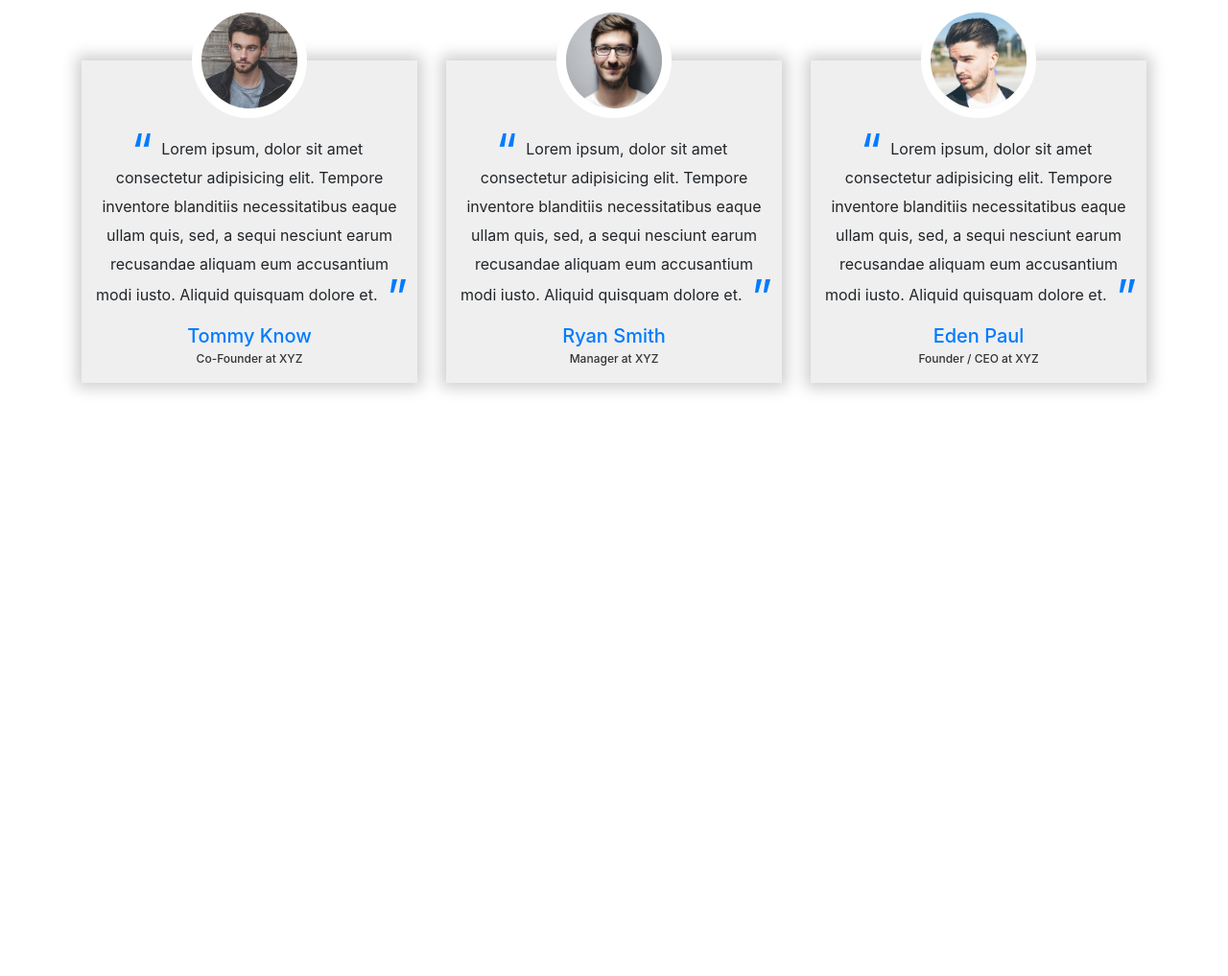
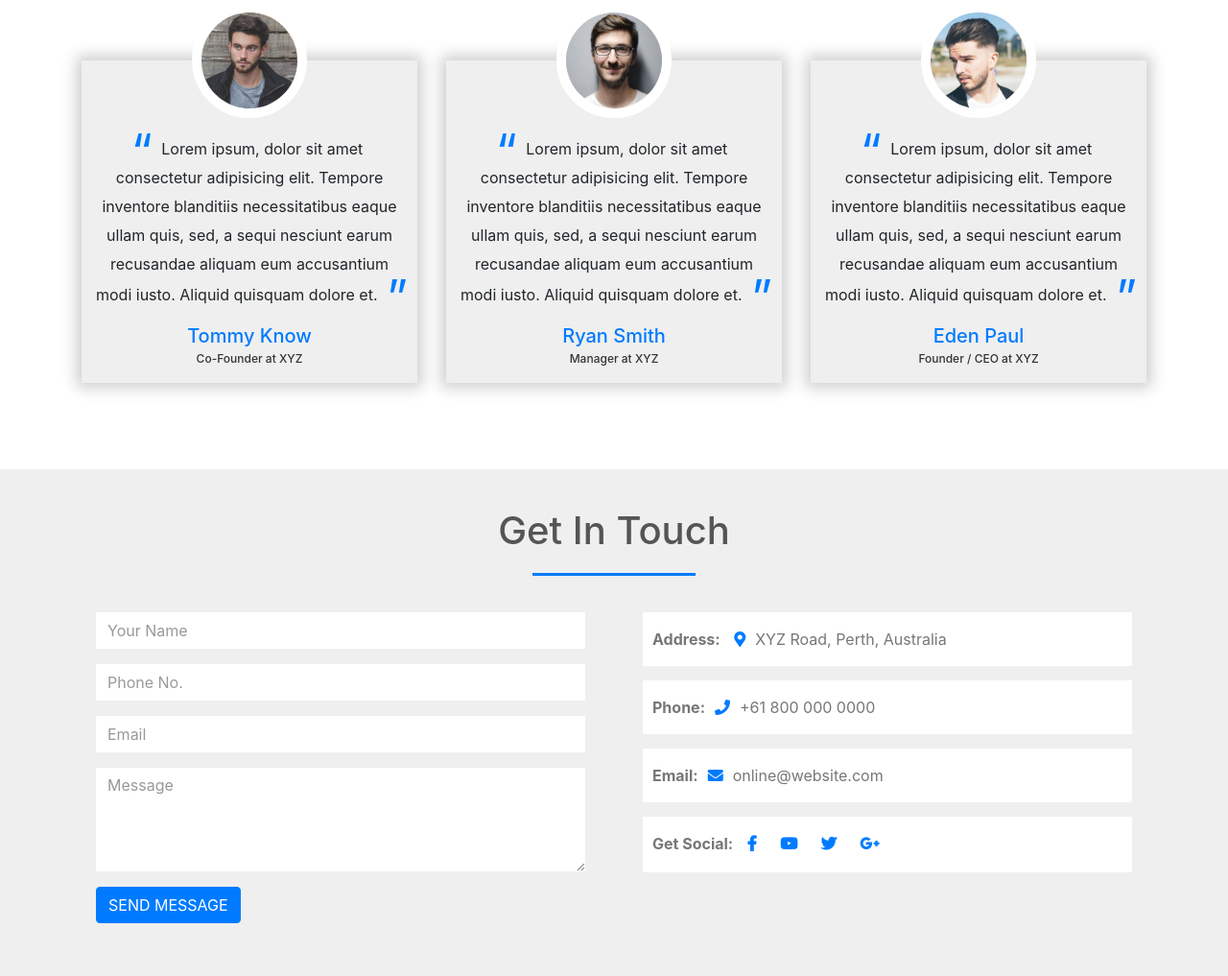
Before and after one commit to HansMoura20/Business-Solution-Website, a plain HTML site: page index.html in a window 1280 px wide. Shown: the part 3547-4564 px from the top of the page at 96% size. Before the commit the page ends 4036 px from the top, so only its background shows below. Drawn offline with nearby package versions, Linux system fonts and the light colour scheme.

Commit message:
contact section completed

```diff
--- a/index.html
+++ b/index.html
@@ -415,8 +415,52 @@
         </div>
         </div>
     </section>
+    <!----End of Testimonials---->
 
-    <!----End of Testimonials---->
+     <!----Contact---->
+    <section id="contact">
+      <div class="container">
+        <h1>Get In Touch</h1>
+        <div class="row">
+          <!--Column 1-->
+          <div class="col-md-6">
+            <form class="contact-form">
+              <div class="form-group">
+                <input type="text" class="form-control" placeholder="Your Name">
+              </div>
+              <div class="form-group">
+                <input type="number" class="form-control" placeholder="Phone No.">
+              </div>
+              <div class="form-group">
+                <input type="email" class="form-control" placeholder="Email">
+              </div>
+              <div class="form-group">
+                <textarea class="form-control" rows="4" placeholder="Message"></textarea>
+              </div>
+              <button type="submit" class="btn btn-primary">SEND MESSAGE</button>
+            </form>
+          </div>
+          <!--Column 2-->
+          <div class="col-md-6 contact-info">
+            <div class="follow"><b>Address:</b> <i class="fas fa-map-marker-alt"></i>XYZ Road, Perth, Australia</div>
+
+            <div class="follow"><b>Phone:</b><i class="fas fa-phone"></i>+61 800 000 0000</div>
+
+            <div class="follow"><b>Email:</b><i class="fas fa-envelope"></i>online@website.com</div>
+
+            <div class="follow"><label><b>Get Social:</b></label>
+              <a href="#"><i class="fab fa-facebook-f"></i></a>
+              <a href="#"><i class="fab fa-youtube"></i></a>
+              <a href="#"><i class="fab fa-twitter"></i></a>
+              <a href="#"><i class="fab fa-google-plus-g"></i></a>
+            </div>
+          </div>
+
+
+        </div>
+      </div>
+    </section>
+      <!----End of Contact---->
 
     <!--javascript for bootstrap-->
     <script src="https://code.jquery.com/jquery-3.3.1.slim.min.js" integrity="sha384-q8i/X+965DzO0rT7abK41JStQIAqVgRVzpbzo5smXKp4YfRvH+8abtTE1Pi6jizo" crossorigin="anonymous"></script>
--- a/style.css
+++ b/style.css
@@ -349,7 +349,6 @@ a {
   font-size: 20px;
   margin-top: 15px;
   color: #007bff;
-
 }
 #testimonials span {
   font-size: 12px;
@@ -384,3 +383,34 @@ blockquote::after {
   cursor: pointer;
   transition: 0.5s;
 }
+
+/* ========================
+        Contact
+======================== */
+#contact {
+  background: #efefef;
+  padding-top: 40px;
+  padding-bottom: 40px;
+  color: #777;
+}
+.contact-form {
+  padding: 15px;
+}
+.form-control {
+  border-radius: 0 !important;
+  border: none !important;
+}
+::placeholder {
+  color: #999 !important;
+}
+.follow {
+  background: #fff;
+  padding: 10px;
+  margin: 15px;
+}
+.contact-info .fab,
+.contact-info .fas {
+  margin: 10px;
+  color: #007bff;
+  font-weight: bold;
+}
```
